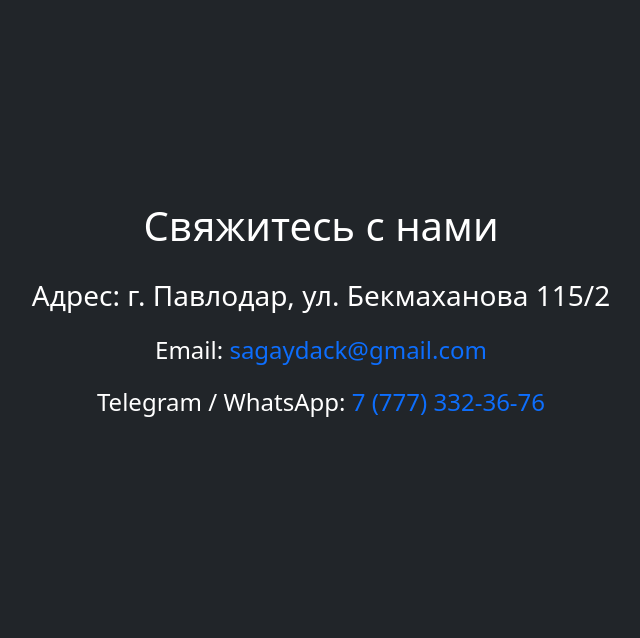
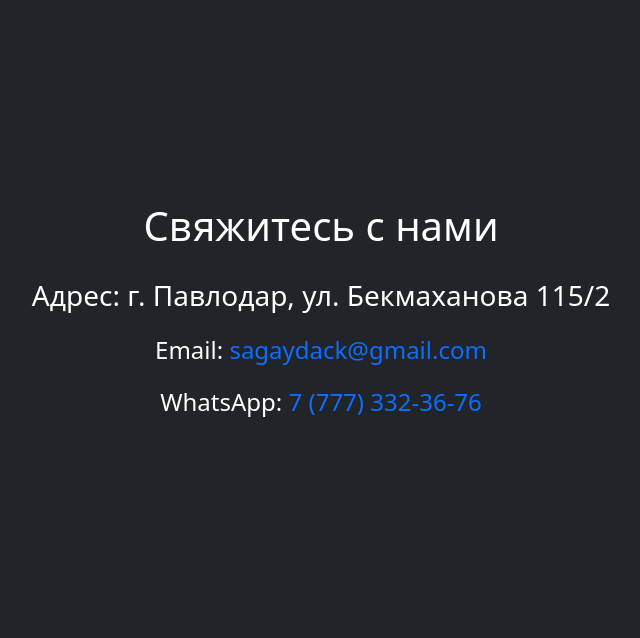
Before and after one commit to Sagaidak-Yevgeniy/codemasterspy, a Django app: page / in a window 1280 px wide. Shown: the part 2825-3463 px from the top of the page, without its empty margins (319-959 px from the left). Run offline with Django 5.2, Linux system fonts and the light colour scheme; data comes from the database, SQL or seed files in the repository.

Commit message:
vercel12

```diff
--- a/main/templates/main/index.html
+++ b/main/templates/main/index.html
@@ -121,7 +121,7 @@
             <h2 class="mb-4 fs-1 fs-md-3">Свяжитесь с нами</h2>
             <p class="fs-3 fs-md-5">Адрес: г. Павлодар, ул. Бекмаханова 115/2</p>
             <p class="fs-4 fs-md-6">Email: <a href="mailto:user84447052+1527omcliuot5y1xzkq9@boards.trello.com" class="text-decoration-none">sagaydack@gmail.com</a></p>
-            <p class="fs-4 fs-md-6">Telegram / WhatsApp: <a href="tel:+77773323676" class="text-decoration-none">7 (777) 332-36-76</a></p>
+            <p class="fs-4 fs-md-6">WhatsApp: <a href="tel:+77773323676" class="text-decoration-none">7 (777) 332-36-76</a></p>
         </div>
     </section>
 
```
